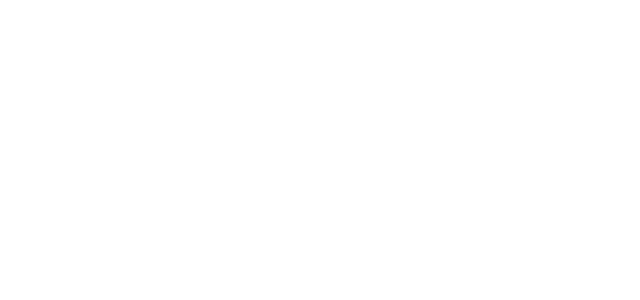
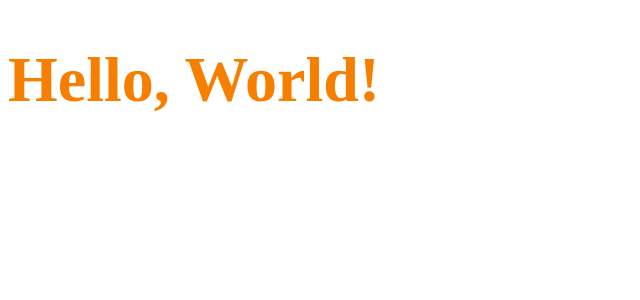
Before and after one commit to ThiagoFragata/Chapter2-dt-money, a React (Create React App) app: page / in a window 1280 px wide. Shown: the top 300 px of the page, without its empty margins (0-640 px from the left). Built offline with nearby package versions, Linux system fonts and the light colour scheme.

Commit message:
feat: adicionando styled-components

```diff
--- a/package.json
+++ b/package.json
@@ -11,6 +11,7 @@
     "react": "^17.0.2",
     "react-dom": "^17.0.2",
     "react-scripts": "4.0.3",
+    "styled-components": "^5.3.0",
     "web-vitals": "^1.0.1"
   },
   "devDependencies": {
@@ -23,6 +24,7 @@
     "@types/node": "^12.0.0",
     "@types/react": "^17.0.0",
     "@types/react-dom": "^17.0.0",
+    "@types/styled-components": "^5.1.11",
     "commitizen": "^4.2.4",
     "cz-conventional-changelog": "3.3.0",
     "husky": "^7.0.1",
--- a/src/App.tsx
+++ b/src/App.tsx
@@ -1,7 +1,12 @@
+import styled from "styled-components"
+
+const Title = styled.h1 `
+  font-size: 64px;
+  color: #f77f00;
+`
+
 export function App() {
-  return (
-    <div className="container">
-
-    </div>
-  );
+  return <div className="container">
+    <Title>Hello, World!</Title>
+  </div>;
 }
```
Also changed, not shown: 1 other file (tests, documents, lock files or other folders).
